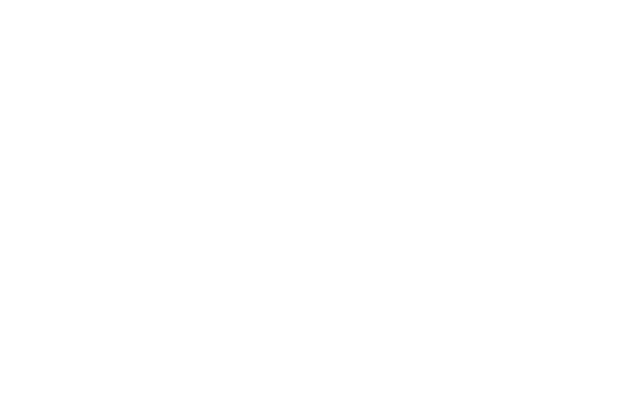
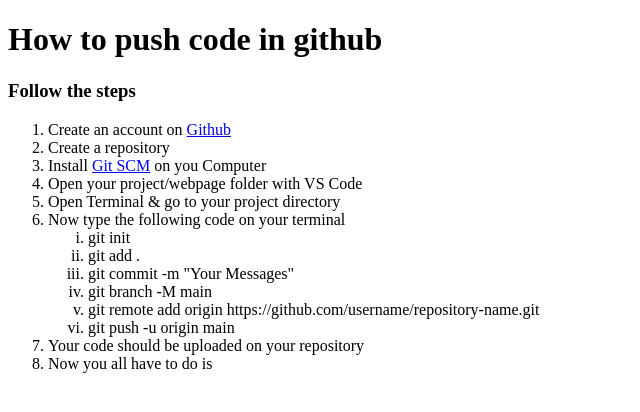
Before and after one commit to zahidhasan125/first-test-repo, a plain HTML site: page index.html in a window 1280 px wide. Shown: the whole page, without its empty margins (0-640 px from the left). Drawn offline with Linux system fonts and the light colour scheme.

Commit message:
First commit

```diff
--- a/index.html
+++ b/index.html
@@ -7,6 +7,26 @@
     <title>My First Repo on Github</title>
 </head>
 <body>
+    <h1>How to push code in github</h1>
+    <h3>Follow the steps</h3>
+    <ol type="1">
+        <li>Create an account on <a href="https://github.com/" target="_blank">Github</a></li>
+        <li>Create a repository</li>
+        <li>Install <a href="https://git-scm.com/downloads" target="_blank">Git SCM</a> on you Computer</li>
+        <li>Open your project/webpage folder with VS Code</li>
+        <li>Open Terminal & go to your project directory</li>
+        <li>Now type the following code on your terminal</li>
+        <ol type="i">
+            <li>git init</li>
+            <li>git add .</li>
+            <li>git commit -m "Your Messages"</li>
+            <li>git branch -M main</li>
+            <li>git remote add origin https://github.com/username/repository-name.git</li>
+            <li>git push -u origin main</li>
+        </ol>
+        <li>Your code should be uploaded on your repository</li>
+        <li>Now you all have to do is </li>
+    </ol>
 
 </body>
 </html>
```
Also changed, not shown: style.css (added).
